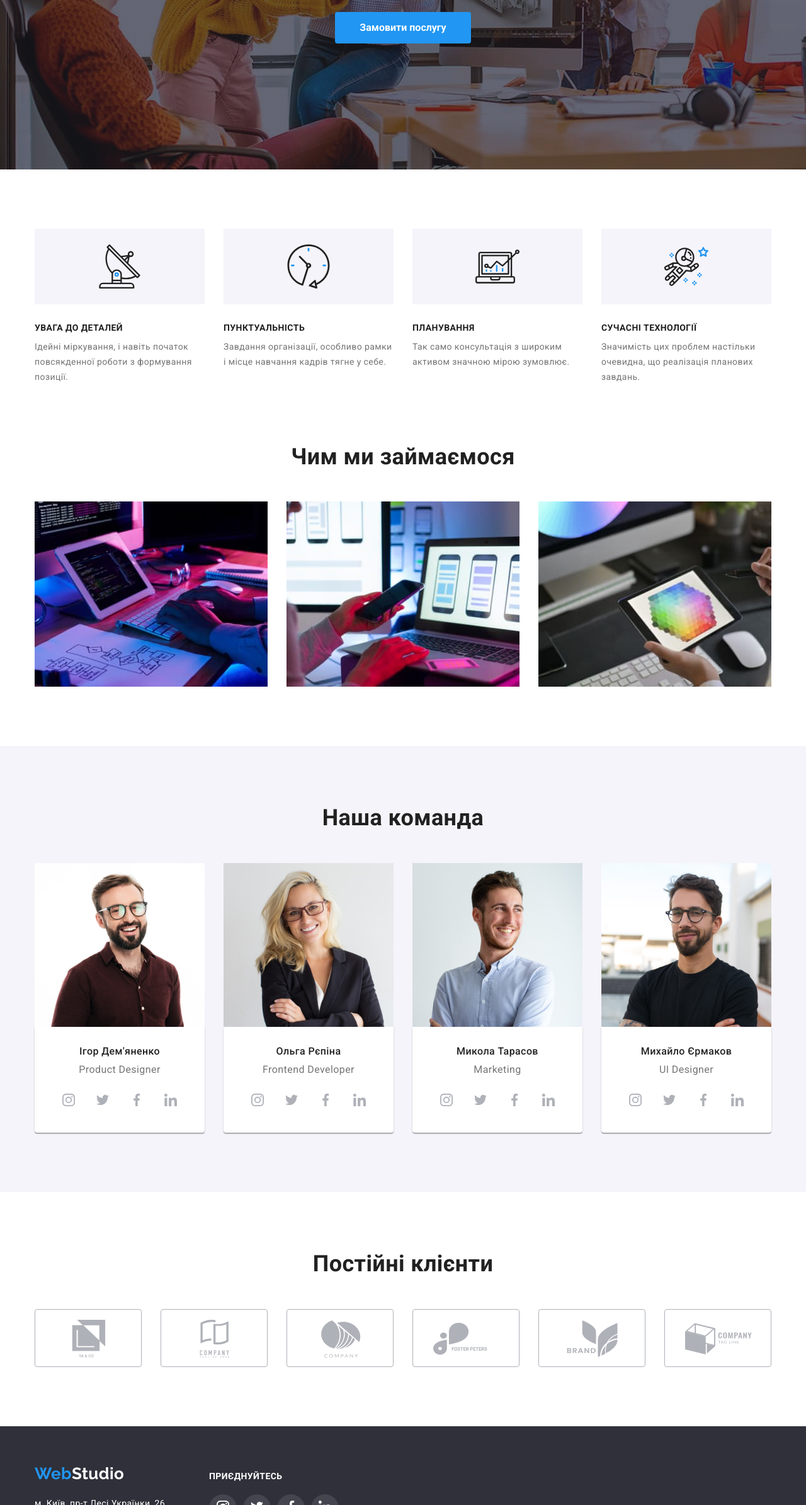
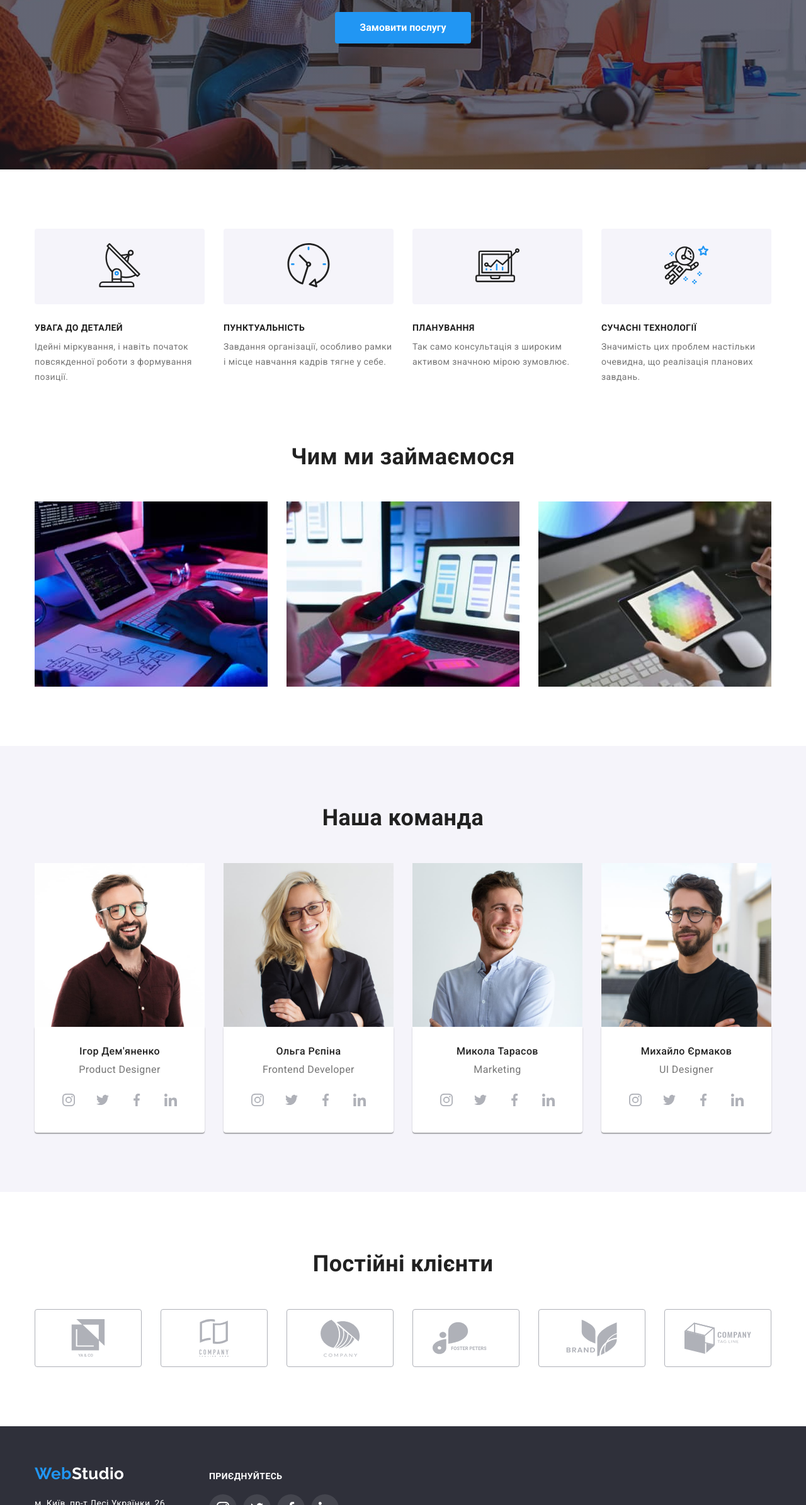
Before and after one commit to AlexRose2603/goit-markup-hw-04, a plain HTML site: page index.html in a window 1280 px wide. Shown: the part 411-2800 px from the top of the page at 63% size. Drawn offline with nearby package versions, Linux system fonts and the light colour scheme.

Commit message:
правки

```diff
--- a/css/styles.css
+++ b/css/styles.css
@@ -115,6 +115,8 @@ ul {
   line-height: 1.14;
   letter-spacing: 0.02em;
   color: var(--main-text-color);
+  display: flex;
+  align-items: center;
 }
 
 .navigation-list .item:not(:last-child) {
@@ -160,6 +162,9 @@ ul {
   margin-right: auto;
   background-image:linear-gradient(to right, rgba(47, 48, 58, 0.4),  rgba(47, 48, 58, 0.4)),
   url(../images/hero/hero-img.jpg);
+  background-position: center;
+  background-repeat: no-repeat;
+  background-size: cover;
 }
 
 .hero-title {
@@ -202,30 +207,15 @@ ul {
   padding-bottom: 0;
 }
 
-.antenna-icon,
-.clock-icon,
-.diagram-icon,
-.astron-icon {
-  display: block;
+.icon {
+  display: flex;
   justify-content: center;
-  background-repeat: no-repeat;
-  background-position: center;
+  align-items: center;
   background-color: #F5F4FA;
+  border-radius: 4px;
+  margin-bottom: 30px;
   width: 270px;
   height: 120px;
-  margin-bottom: 30px;
-}
-.antenna-icon {
-  background-image: url(../images/icons.svg/antenna.svg);
-}
-.clock-icon {
-  background-image: url(../images/icons.svg/clock.svg);
-}
-.diagram-icon {
-  background-image: url(../images/icons.svg/diagram.svg);
-}
-.astron-icon {
-  background-image: url(../images/icons.svg/astronaut.svg);
 }
 
 .adv-list li {
@@ -346,20 +336,23 @@ ul {
   }
 
   .clients-item {
-    display: block;
+    width: 170px;
+  }
+  .border {
+    display: flex;
+    align-items: center;
+    justify-content: center;
     border: 1px solid var(--light-grey);
     border-radius: 4px;
-    padding: 16px 32px;
-    width: 170px;
     height: 92px;
   }
-  .clients-icon:hover,
-  .clients-icon:focus {
+  .border:hover,
+  .border:focus {
+    border-color: var(--accent-color);
+  }
+  .border:hover .clients-icon,
+  .border:focus .clients-icon {
     fill: var(--accent-color);
-  }
-  .clients-item:hover,
-  .clients-item:focus {
-    border-color:var(--accent-color);
   }
 
 .footer {
@@ -407,7 +400,7 @@ ul {
 }
 
 .footer-join {
-  margin-top: 12px;
+  align-items: center;
 }
 .join {
   font-size: 14px;
@@ -421,7 +414,7 @@ ul {
   width: 206px;
   gap: 10px;
 }
-.footer-social-item {
+.footer-link {
   width: 44px;
   height: 44px;
   border-radius: 50%;
@@ -431,7 +424,8 @@ ul {
   display: flex;
 }
 
-.footer-social-item:hover {
+.footer-link:hover,
+.footer-link:focus {
   background-color:var(--accent-color);
 }
 .footer-social {
@@ -475,6 +469,9 @@ ul {
   background-color: var(--accent-color);
   color: var(--second-background-color)
 }
+.button-portfolio:hover {
+  box-shadow: 0px 3px 1px rgba(0, 0, 0, 0.1), 0px 1px 2px rgba(0, 0, 0, 0.08), 0px 2px 2px rgba(0, 0, 0, 0.12);
+}
 
 .projects {
   display: flex;
@@ -507,7 +504,8 @@ ul {
 }
 
 .project-example {
-display: block;
+  display: block;
+  text-decoration: none;
 }
 
 .project-example:hover {
--- a/index.html
+++ b/index.html
@@ -53,7 +53,13 @@
           <h2 class="visually-hidden">Наші переваги</h2>
           <ul class="adv-list">
             <li>
-              <div class="antenna-icon"></div>
+              <div class="icon">
+                <a href="">
+                  <svg class="adv-icon" width="70" height="70">
+                    <use href="./symbol-defs.svg#icon-antenna"></use>
+                  </svg>
+                </a>
+              </div>
               <h3 class="advantages-title">УВАГА ДО ДЕТАЛЕЙ</h3>
               <p class="advantages-text">
                 Ідейні міркування, і навіть початок повсякденної роботи з
@@ -61,7 +67,13 @@
               </p>
             </li>
             <li>
-              <div class="clock-icon"></div>
+              <div class="icon">
+                <a href="">
+                  <svg class="adv-icon" width="70" height="70">
+                    <use href="./symbol-defs.svg#icon-clock"></use>
+                  </svg>
+                </a>
+              </div>
               <h3 class="advantages-title">ПУНКТУАЛЬНІСТЬ</h3>
               <p class="advantages-text">
                 Завдання організації, особливо рамки і місце навчання кадрів
@@ -69,14 +81,26 @@
               </p>
             </li>
             <li>
-              <div class="diagram-icon"></div>
+              <div class="icon">
+                <a href="">
+                  <svg class="adv-icon" width="70" height="70">
+                    <use href="./symbol-defs.svg#icon-diagram"></use>
+                  </svg>
+                </a>
+              </div>
               <h3 class="advantages-title">ПЛАНУВАННЯ</h3>
               <p class="advantages-text">
                 Так само консультація з широким активом значною мірою зумовлює.
               </p>
             </li>
             <li>
-              <div class="astron-icon"></div>
+              <div class="icon">
+                <a href="">
+                  <svg class="adv-icon" width="70" height="70">
+                    <use href="./symbol-defs.svg#icon-astronaut"></use>
+                  </svg>
+                </a>
+              </div>
               <h3 class="advantages-title">СУЧАСНІ ТЕХНОЛОГІЇ</h3>
               <p class="advantages-text">
                 Значимість цих проблем настільки очевидна, що реалізація
@@ -278,40 +302,46 @@
           <h2 class="clients-title">Постійні клієнти</h2>
           <ul class="clients-list">
             <li class="clients-item">
-              <a class="border" href=""></a>
+              <a class="border" href="">
                 <svg class="clients-icon" width="106" height="60">
                   <use href="./symbol-defs.svg#icon-company-1"></use>
                 </svg>
+              </a>
             </li>
             <li class="clients-item">
-              <a class="border" href=""></a>
+              <a class="border" href="">
                 <svg class="clients-icon" width="106" height="60">
                   <use href="./symbol-defs.svg#icon-company-2"></use>
                 </svg>
+              </a>
             </li>
             <li class="clients-item">
-              <a class="border" href=""></a>
+              <a class="border" href="">
                 <svg class="clients-icon" width="106" height="60">
                   <use href="./symbol-defs.svg#icon-company-3"></use>
                 </svg>
+              </a>
             </li>
             <li class="clients-item">
-              <a class="border" href=""></a>
+              <a class="border" href="">
                 <svg class="clients-icon" width="106" height="60">
                   <use href="./symbol-defs.svg#icon-company-4"></use>
                 </svg>
+              </a>
             </li>
             <li class="clients-item">
-              <a class="border" href=""></a>
+              <a class="border" href="">
                 <svg class="clients-icon" width="106" height="60">
                   <use href="./symbol-defs.svg#icon-company-5"></use>
                 </svg>
+              </a>
             </li>
             <li class="clients-item">
-              <a class="border" href=""></a>
+              <a class="border" href="">
                 <svg class="clients-icon" width="106" height="60">
                   <use href="./symbol-defs.svg#icon-company-6"></use>
                 </svg>
+              </a>
             </li>
           </ul>
         </div>
@@ -339,28 +369,28 @@
           <h2 class="join">Приєднуйтесь</h2>
           <ul class="footer-social-group">
             <li class="footer-social-item">
-              <a href="">
+              <a class="footer-link" href="">
                 <svg class="footer-social" width="20" height="20">
                   <use href="./symbol-defs.svg#icon-instagram"></use>
                 </svg>
               </a>
             </li>
             <li class="footer-social-item">
-              <a href="">
+              <a class="footer-link" href="">
                 <svg class="footer-social" width="20" height="20">
                   <use href="./symbol-defs.svg#icon-twitter"></use>
                 </svg>
               </a>
             </li>
             <li class="footer-social-item">
-              <a href="">
+              <a class="footer-link" href="">
                 <svg class="footer-social" width="20" height="20">
                   <use href="./symbol-defs.svg#icon-facebook"></use>
                 </svg>
               </a>
             </li>
             <li class="footer-social-item">
-              <a href="">
+              <a class="footer-link" href="">
                 <svg class="footer-social" width="20" height="20">
                   <use href="./symbol-defs.svg#icon-linkedin"></use>
                 </svg>
```
Also changed, not shown: portfolio.html (+4 -4 lines). Lines whose indentation alone changed are shown as unchanged.
